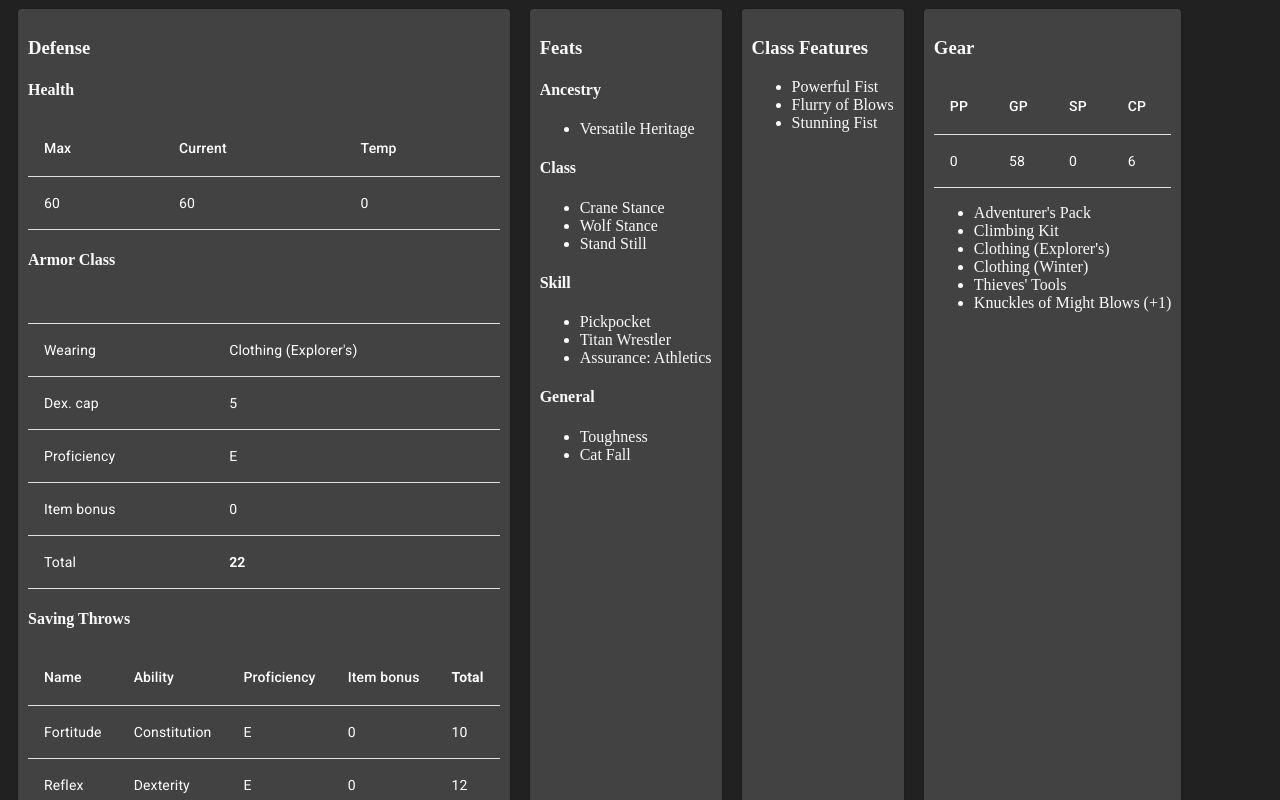
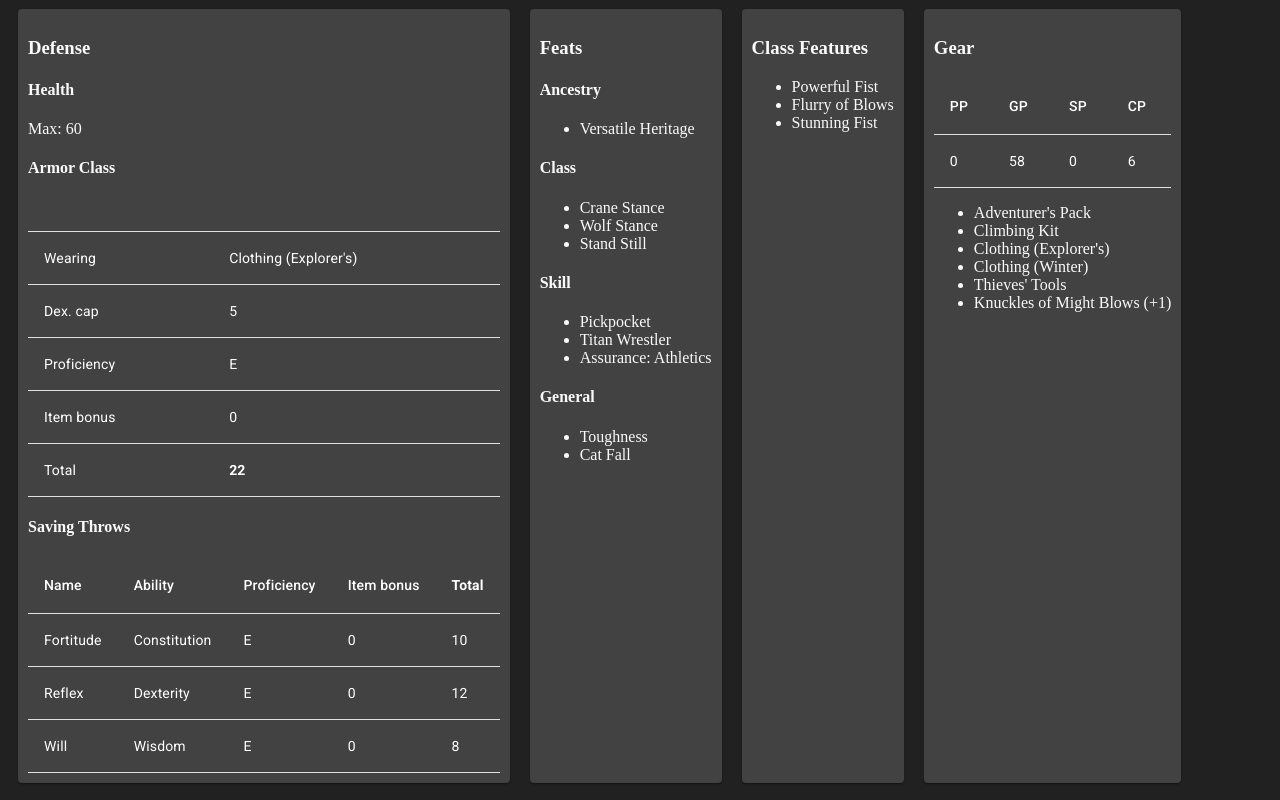
Before and after one commit to Celeo/pf2sheet, a React app: page / in a window 1280 px wide. Shown: the part 1120-1920 px from the top of the page. Built offline with nearby package versions, Linux system fonts and the light colour scheme; the HTML template or start-up script is replaced by a standard one.

Commit message:
Moving things around

```diff
--- a/src/App.css
+++ b/src/App.css
@@ -12,6 +12,7 @@ h4 {
   color: #fafafa;
 }
 
+
 p {
   color: #fafafa;
 }
--- a/src/components/AllStatBlocks.tsx
+++ b/src/components/AllStatBlocks.tsx
@@ -28,6 +28,7 @@ interface AllStatBlocksProps {
 export const AllStatBlocks = ({ characterData }: AllStatBlocksProps) => {
   characterData = characterData.default;
   return (
+    <div>
       <Box display="flex" flexWrap="wrap">
         <StyledPaper>
           <h3>General</h3>
@@ -42,7 +43,9 @@ export const AllStatBlocks = ({ characterData }: AllStatBlocksProps) => {
               <TableBody>
                 <TableRow>
                   <StyledTableCell>Name</StyledTableCell>
-                <StyledTableCell>{characterData.general.name}</StyledTableCell>
+                  <StyledTableCell>
+                    {characterData.general.name}
+                  </StyledTableCell>
                 </TableRow>
                 <TableRow>
                   <StyledTableCell>Player name</StyledTableCell>
@@ -71,7 +74,9 @@ export const AllStatBlocks = ({ characterData }: AllStatBlocksProps) => {
                 </TableRow>
                 <TableRow>
                   <StyledTableCell>Class</StyledTableCell>
-                <StyledTableCell>{characterData.general.class}</StyledTableCell>
+                  <StyledTableCell>
+                    {characterData.general.class}
+                  </StyledTableCell>
                 </TableRow>
                 <TableRow>
                   <StyledTableCell>Alignment</StyledTableCell>
@@ -81,7 +86,9 @@ export const AllStatBlocks = ({ characterData }: AllStatBlocksProps) => {
                 </TableRow>
                 <TableRow>
                   <StyledTableCell>Deity</StyledTableCell>
-                <StyledTableCell>{characterData.general.deity}</StyledTableCell>
+                  <StyledTableCell>
+                    {characterData.general.deity}
+                  </StyledTableCell>
                 </TableRow>
                 <TableRow>
                   <StyledTableCell>Age</StyledTableCell>
@@ -101,7 +108,9 @@ export const AllStatBlocks = ({ characterData }: AllStatBlocksProps) => {
                 </TableRow>
                 <TableRow>
                   <StyledTableCell>Speed</StyledTableCell>
-                <StyledTableCell>{characterData.general.speed}</StyledTableCell>
+                  <StyledTableCell>
+                    {characterData.general.speed}
+                  </StyledTableCell>
                 </TableRow>
               </TableBody>
             </Table>
@@ -172,30 +181,7 @@ export const AllStatBlocks = ({ characterData }: AllStatBlocksProps) => {
         <StyledPaper>
           <h3>Defense</h3>
           <h4>Health</h4>
-        <TableContainer>
-          <Table>
-            <TableHead>
-              <TableRow>
-                <StyledTableCell>Max</StyledTableCell>
-                <StyledTableCell>Current</StyledTableCell>
-                <StyledTableCell>Temp</StyledTableCell>
-              </TableRow>
-            </TableHead>
-            <TableBody>
-              <TableRow>
-                <StyledTableCell>
-                  {characterData.defense.health.max}
-                </StyledTableCell>
-                <StyledTableCell>
-                  {characterData.defense.health.current}
-                </StyledTableCell>
-                <StyledTableCell>
-                  {characterData.defense.health.temporary}
-                </StyledTableCell>
-              </TableRow>
-            </TableBody>
-          </Table>
-        </TableContainer>
+          <p>Max: {characterData.defense.health.max}</p>
           <h4>Armor Class</h4>
           <TableContainer>
             <Table>
@@ -328,10 +314,18 @@ export const AllStatBlocks = ({ characterData }: AllStatBlocksProps) => {
               </TableHead>
               <TableBody>
                 <TableRow>
-                <StyledTableCell>{characterData.gear.money.pp}</StyledTableCell>
-                <StyledTableCell>{characterData.gear.money.gp}</StyledTableCell>
-                <StyledTableCell>{characterData.gear.money.sp}</StyledTableCell>
-                <StyledTableCell>{characterData.gear.money.cp}</StyledTableCell>
+                  <StyledTableCell>
+                    {characterData.gear.money.pp}
+                  </StyledTableCell>
+                  <StyledTableCell>
+                    {characterData.gear.money.gp}
+                  </StyledTableCell>
+                  <StyledTableCell>
+                    {characterData.gear.money.sp}
+                  </StyledTableCell>
+                  <StyledTableCell>
+                    {characterData.gear.money.cp}
+                  </StyledTableCell>
                 </TableRow>
               </TableBody>
             </Table>
@@ -342,6 +336,8 @@ export const AllStatBlocks = ({ characterData }: AllStatBlocksProps) => {
             ))}
           </ul>
         </StyledPaper>
+      </Box>
+      <Box>
         <StyledPaper>
           <h3>Attacks</h3>
           <TableContainer>
@@ -366,7 +362,9 @@ export const AllStatBlocks = ({ characterData }: AllStatBlocksProps) => {
                 {characterData.offense.attacks.map((attack: Attack) => (
                   <TableRow key={attack.name}>
                     <StyledTableCell>{attack.name}</StyledTableCell>
-                  <StyledTableCell>{attack.toHit.proficiency}</StyledTableCell>
+                    <StyledTableCell>
+                      {attack.toHit.proficiency}
+                    </StyledTableCell>
                     <StyledTableCell>
                       {attack.toHit.ability} (
                       {attack.toHit.ability !== ''
@@ -402,7 +400,9 @@ export const AllStatBlocks = ({ characterData }: AllStatBlocksProps) => {
                         : ''}
                       )
                     </StyledTableCell>
-                  <StyledTableCell>{attack.damage.damageType}</StyledTableCell>
+                    <StyledTableCell>
+                      {attack.damage.damageType}
+                    </StyledTableCell>
                     <StyledTableCell>{attack.damage.other}</StyledTableCell>
                     <StyledTableCell>
                       <Tooltip title={attack.damage.traits}>
@@ -417,5 +417,6 @@ export const AllStatBlocks = ({ characterData }: AllStatBlocksProps) => {
           <h4>Class DC: {characterData.offense.classDC}</h4>
         </StyledPaper>
       </Box>
+    </div>
   );
 };
```
Lines whose indentation alone changed are shown as unchanged.
